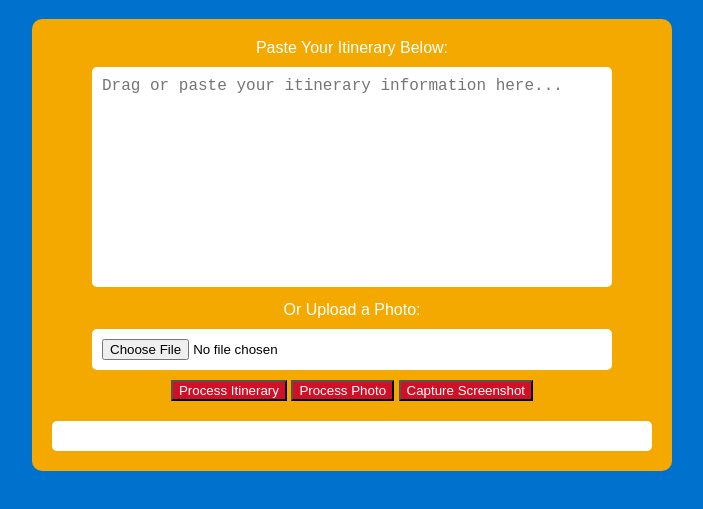
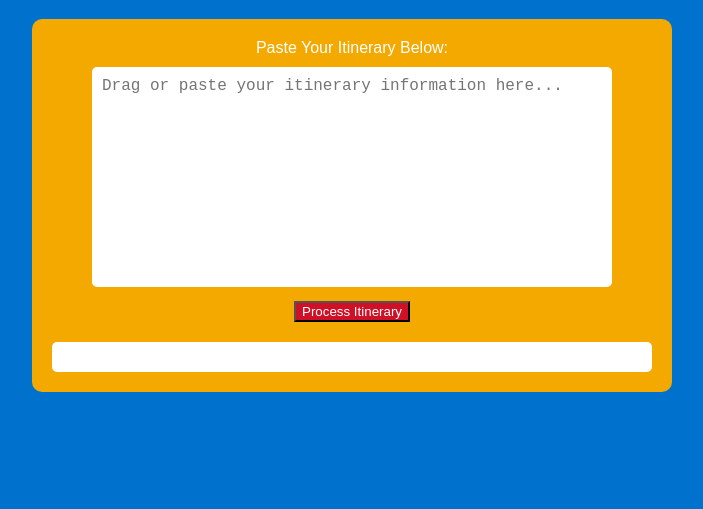
Before and after one commit to caribbeankelp/airport.github.io, a plain HTML site: page index.html in a window 1280 px wide. Shown: the part 61-570 px from the top of the page, without its empty margins (288-991 px from the left). Drawn offline with nearby package versions, Linux system fonts and the light colour scheme.

Commit message:
Update index.html

```diff
--- a/index.html
+++ b/index.html
@@ -65,60 +65,18 @@
 </head>
 <body>
     <h1>Self-Transfer Time Calculator</h1>
-    <div class="container" id="screenshotTarget">
+    <div class="container">
         <form id="transferForm">
             <label for="itinerary">Paste Your Itinerary Below:</label><br>
             <textarea id="itinerary" placeholder="Drag or paste your itinerary information here..."></textarea><br>
 
-            <label for="photoUpload">Or Upload a Photo:</label><br>
-            <input type="file" id="photoUpload" accept="image/*"><br>
-
             <button type="button" onclick="processItinerary()">Process Itinerary</button>
-            <button type="button" onclick="processPhoto()">Process Photo</button>
-            <button type="button" onclick="captureScreenshot()">Capture Screenshot</button>
         </form>
 
         <div id="result" class="result"></div>
     </div>
 
-    <script src="https://cdn.jsdelivr.net/npm/html2canvas@1.4.1/dist/html2canvas.min.js"></script>
     <script>
-        async function processPhoto() {
-            const fileInput = document.getElementById('photoUpload');
-            if (!fileInput.files.length) {
-                document.getElementById('result').innerText = 'Please upload a photo.';
-                return;
-            }
-
-            const file = fileInput.files[0];
-            const formData = new FormData();
-            formData.append('image', file);
-
-            try {
-                const response = await fetch('https://api.paddleocr.com/ocr', {
-                    method: 'POST',
-                    body: formData,
-                });
-
-                if (!response.ok) {
-                    throw new Error('Failed to process the image using PaddleOCR API.');
-                }
-
-                const data = await response.json();
-                if (!data || !data.results) {
-                    document.getElementById('result').innerText = 'No text detected in the uploaded photo.';
-                    return;
-                }
-
-                const text = data.results.map(result => result.text).join('\n');
-                const extractedInfo = extractImportantInfo(text);
-                document.getElementById('result').innerText = extractedInfo;
-            } catch (error) {
-                document.getElementById('result').innerText = 'Failed to process the photo. Ensure the image contains readable text.';
-                console.error('PaddleOCR API error:', error);
-            }
-        }
-
         function extractImportantInfo(text) {
             const lines = text.split('\n');
             const infoArray = [];
```
